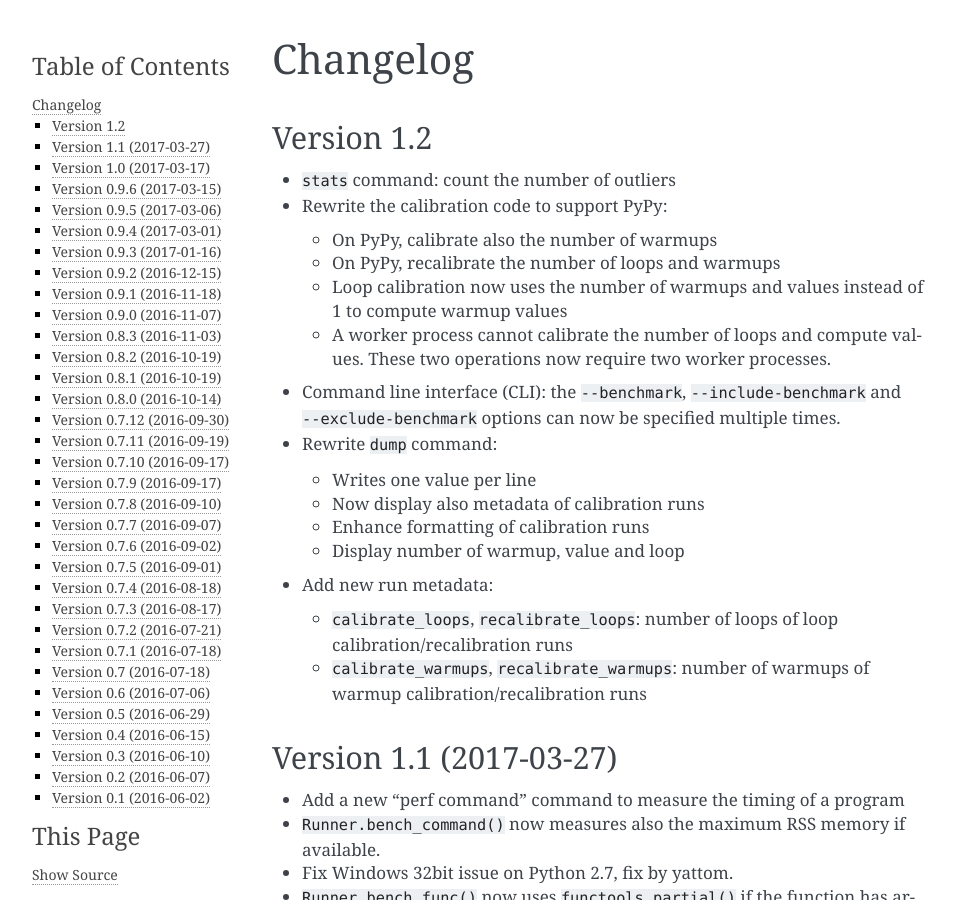
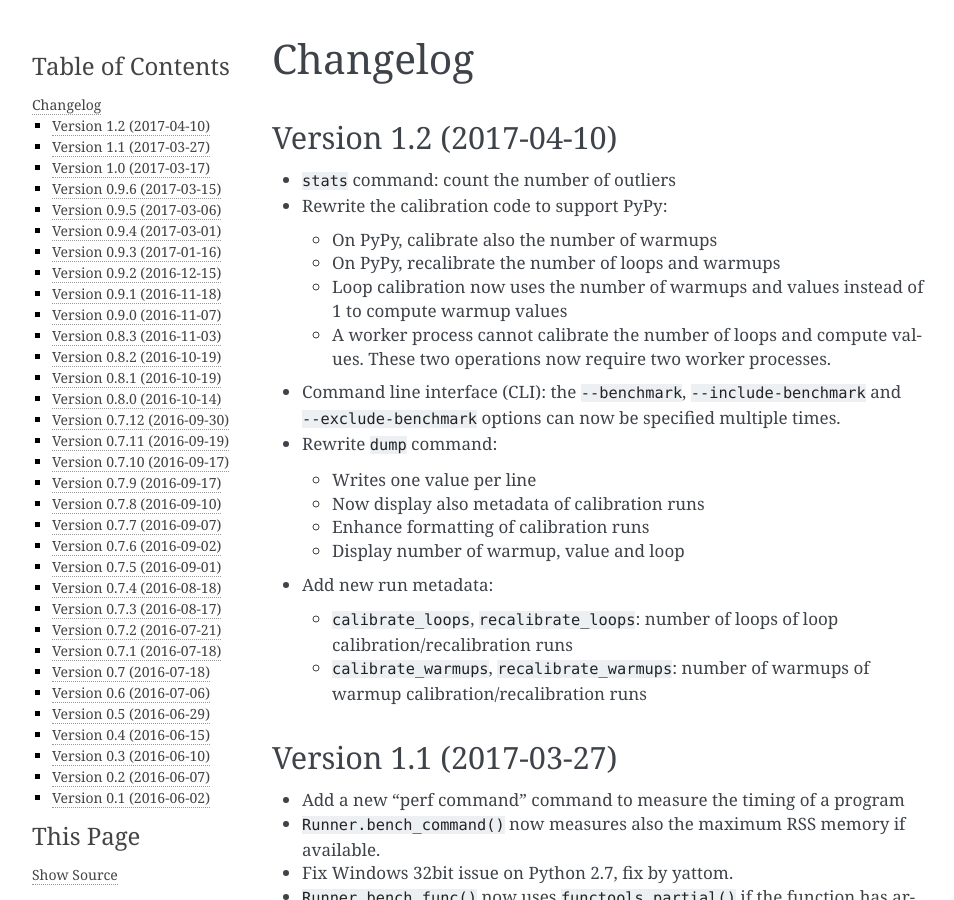
Before and after one commit to psf/pyperf, a Sphinx documentation site: the page built from doc/changelog.rst, in a window 1280 px wide and 900 px high. Shown: the whole window, without its empty margins (148-1102 px from the left). Built offline with Sphinx 7.4.7, drawn with Linux system fonts in a browser that asks for light colours.

Commit message:
prepare release 1.2

```diff
--- a/doc/changelog.rst
+++ b/doc/changelog.rst
@@ -1,8 +1,8 @@
 Changelog
 =========
 
-Version 1.2
------------
+Version 1.2 (2017-04-10)
+------------------------
 
 * ``stats`` command: count the number of outliers
 * Rewrite the calibration code to support PyPy:
```
